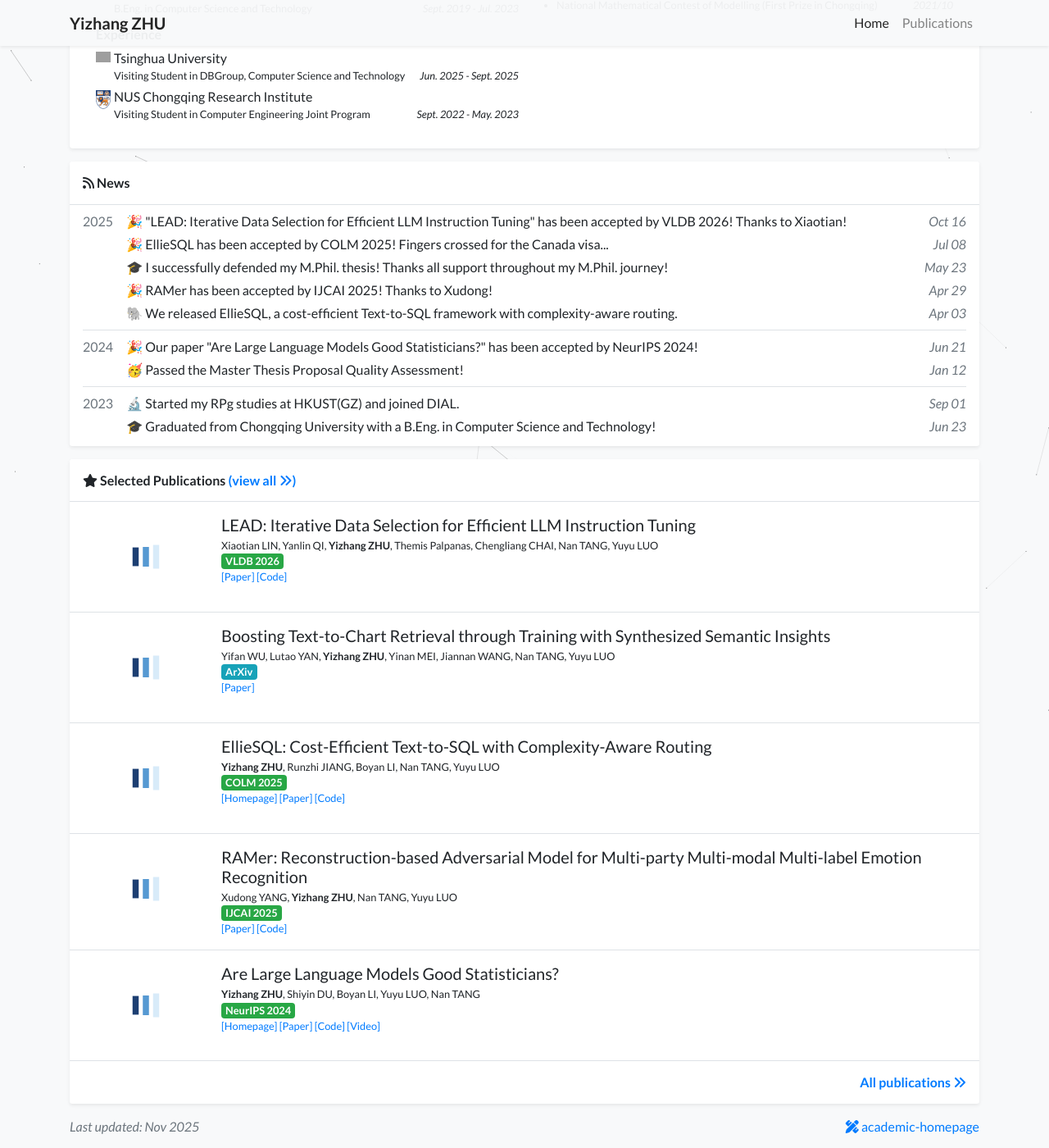
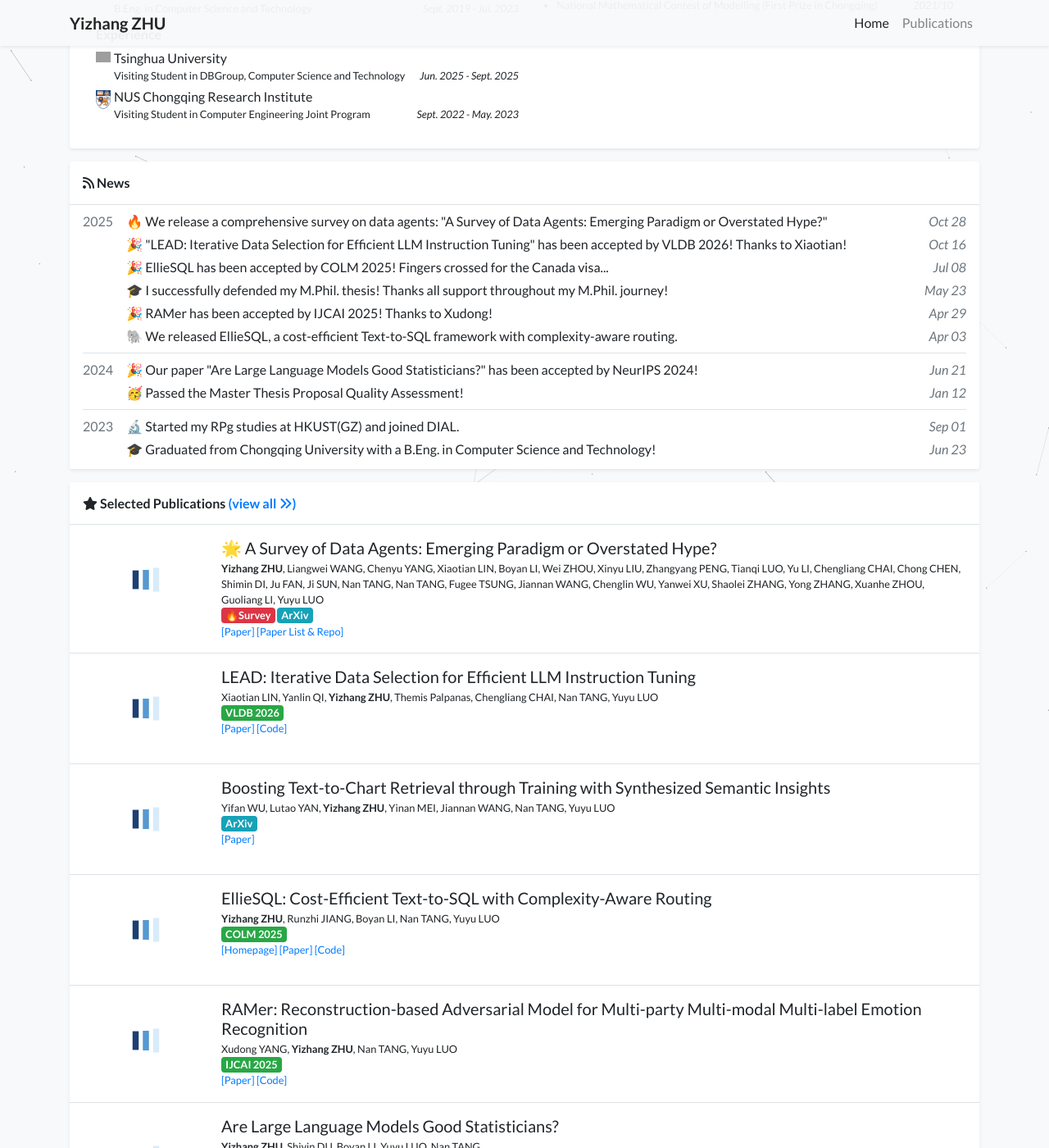
Before and after one commit to derrickzhuyz/derrickzhuyz.github.io, a Jekyll site: the page built from index.html, in a window 1280 px wide and 1400 px high, scrolled down 856 px. Shown: the whole window at 82% size. Built offline with Jekyll 4.4.1, drawn with Linux system fonts in a browser that asks for light colours; a style sheet for code colours, icons or effects is not loaded; grey boxes are pictures that could not be loaded.

Commit message:
add data agents survey

```diff
--- a/_data/authors.yml
+++ b/_data/authors.yml
@@ -43,19 +43,73 @@
 "Chengliang CHAI":
   url: "https://scholar.google.com/citations?user=qMPFwIUAAAAJ"
 
-"Charles Green (MIT)":
-  name: Charles Green
-  url: https://www.google.com/?q=Charles+Green+MIT
+"Liangwei WANG":
+  url: "https://liangweioio.github.io/"
 
-"Charles Green (Stanford)":
-  name: Charles Green
-  url: https://www.google.com/?q=Charles+Green+Stanford
+"Chenyu YANG":
+  url: "https://scholar.google.com/citations?user=4NOsk-gAAAAJ&hl"
 
-"Garrett Harris":
-  url: https://www.google.com/?q=Garrett+Harris
+"Wei ZHOU":
+  url: "https://openreview.net/profile?id=~Wei_Zhou34"
 
-"James Wang":
-  url: https://www.google.com/?q=James+Wang
+"Zhangyang PENG":
+  url: "https://scholar.google.com/citations?user=U5hjeV8AAAAJ&hl"
 
-"John Doe":
-  url: https://www.google.com/?q=John+Doe
+"Tianqi LUO":
+  url: "https://scholar.google.com/citations?user=ouQmswIAAAAJ&hl=en"
+
+"Yu LI":
+  url: "https://github.com/liyu199809"
+
+"Chong CHEN":
+  url: "https://chenchongthu.github.io/"
+
+"Shimin DI":
+  url: "https://sdiaa.github.io/"
+
+"Ju FAN":
+  url: "http://iir.ruc.edu.cn/~fanj/"
+
+"Ji SUN":
+  url: "https://scholar.google.com/citations?user=ye4BnicAAAAJ&hl"
+
+"Fugee TSUNG":
+  url: "https://www.ieda.ust.hk/dfaculty/tsung/"
+
+"Jiannan WANG":
+  url: "https://dbgroup.cs.tsinghua.edu.cn/jnwang/"
+
+"Chenglin WU":
+  url: "https://alexanderwu.mgx.world/"
+
+"Yanwei XU":
+  url: "https://www.linkedin.com/in/yanwei-xu-24979167/?originalSubdomain=hk"
+
+"Shaolei ZHANG":
+  url: "https://zhangshaolei1998.github.io/"
+
+"Yong ZHANG":
+  url: "https://dagege.github.io/"
+
+"Xuanhe ZHOU":
+  url: "https://db.zhouxh.store/"
+
+"Guoliang LI":
+  url: "https://dbgroup.cs.tsinghua.edu.cn/ligl/index.html"
+
+# "Charles Green (MIT)":
+#   name: Charles Green
+#   url: https://www.google.com/?q=Charles+Green+MIT
+
+# "Charles Green (Stanford)":
+#   name: Charles Green
+#   url: https://www.google.com/?q=Charles+Green+Stanford
+
+# "Garrett Harris":
+#   url: https://www.google.com/?q=Garrett+Harris
+
+# "James Wang":
+#   url: https://www.google.com/?q=James+Wang
+
+# "John Doe":
+#   url: https://www.google.com/?q=John+Doe
```
Also changed, not shown: _news/2025-news6.md (added, +10 -0 lines), _publications/2026/Data_Agents_Survey.md (added, +45 -0 lines), assets/images/covers/Data_Agents_Survey_cover.png (added), 1 other file.
